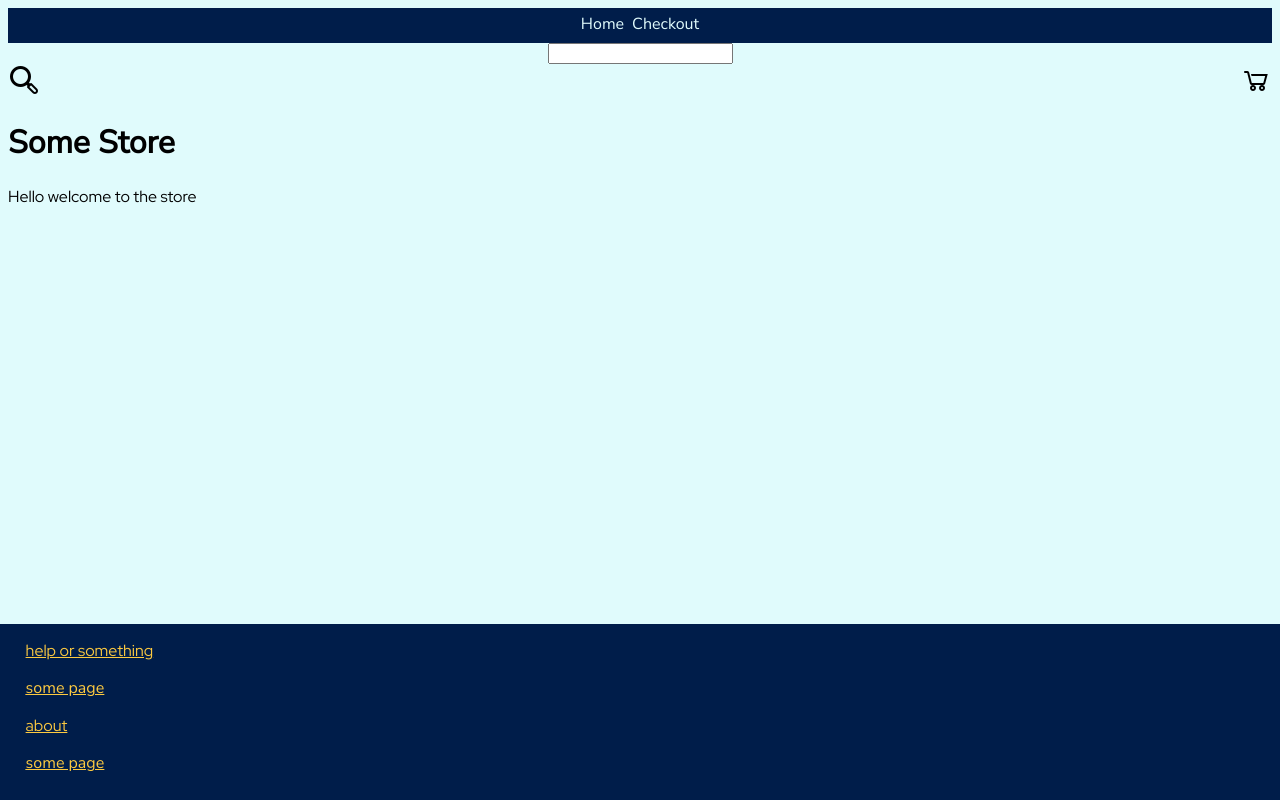
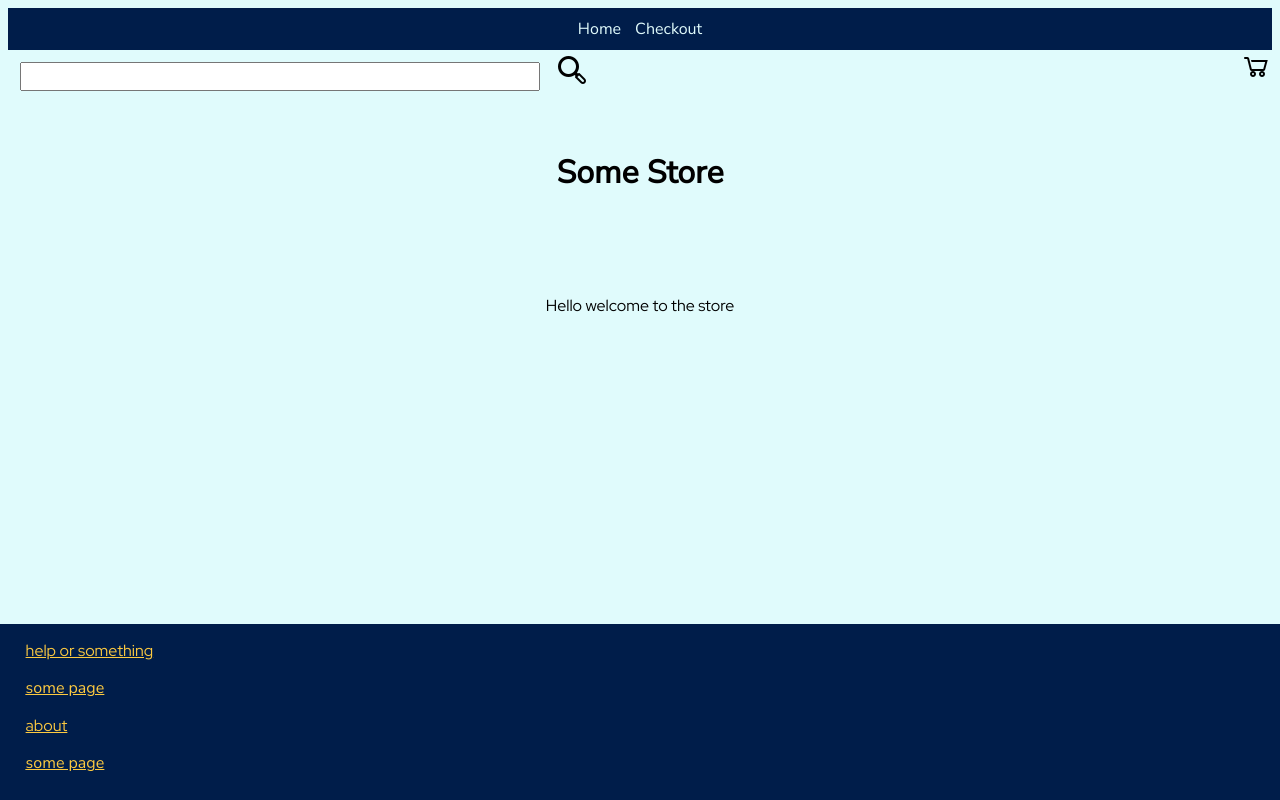
Before and after one commit to jenret/XPStore, a website: page views/index.html in a window 1280 px wide. Drawn offline with Linux system fonts and the light colour scheme.

Commit message:
search bar updated

```diff
--- a/views/css/styles.css
+++ b/views/css/styles.css
@@ -14,12 +14,12 @@ rose madder: #DF2935
 
 nav {
     background-color: #001D4A;
-    padding: 5px 5px 8px 5px;
+    padding: 10px 5px 10px 5px;
     text-align: center;
 }
 nav > a {
     font-family: 'Nunito Sans', sans-serif;
-    padding: 2px;
+    padding: 5px;
     text-decoration: none;
     color: #E0FBFC;
 }
@@ -36,12 +36,18 @@ nav > a:hover {
 }
 
 #searchBar {
-    display: block;
-    margin: 0 auto;
+    display: inline-flex;
+    float: left;
+    margin: 12px;
+    padding: 5px;
+    width: 40%;
 }
 
 #magnifyGlassImg {
     cursor: pointer;
+    display: inline-flex;
+    float: left;
+    margin: 4px;
 }
 
 body {
@@ -50,11 +56,17 @@ body {
 }
 
 h1, h2 {
+    margin: 8%;
     font-family: 'Nunito Sans', sans-serif;
+    text-align: center;
 }
 
 p {
     font-family: 'Red Hat Display', sans-serif;
+}
+
+#welcomeText {
+    text-align: center;
 }
 
 button {
--- a/views/index.html
+++ b/views/index.html
@@ -15,14 +15,18 @@
 </head>
 <body>
     <div id="searchAndCart">
-        <input type="text" id="searchBar">
-        <img id="magnifyGlassImg" src="../public/images/magnifier.png" href="checkout.html">
+        <span>
+            <input type="text" id="searchBar">
+        </span>
+        <span>
+            <img id="magnifyGlassImg" src="../public/images/magnifier.png">
+        </span>
         <a href="../views/checkout.html">
             <img id="cartImg" src="../public/images/cart.png">
         </a>
     </div>
     <h1>Some Store</h1>
-    <p>Hello welcome to the store</p>
+    <p id="welcomeText">Hello welcome to the store</p>
     <div id="itemSection">
 
     </div>
```
Also changed, not shown: views/checkout.html (+6 -2 lines).
